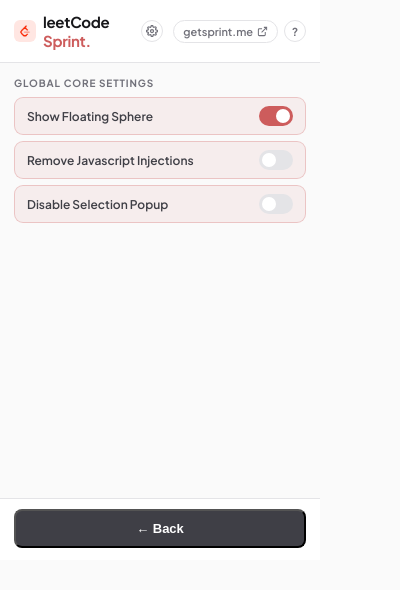
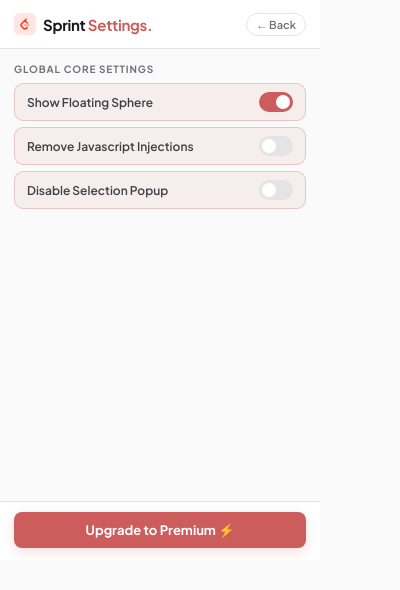
Before and after one commit to rey-1e/sprint, a browser extension: page popup/popup.html in a window 400 px wide. Both pictures are taken after a click on the link "Extension Settings". Drawn offline with Linux system fonts and the light colour scheme.

Commit message:
the best one

```diff
--- a/popup/popup.html
+++ b/popup/popup.html
@@ -19,6 +19,8 @@
 </head>
 <body>
 
+  <!-- VIEW 1: Main Dashboard Section -->
+  <div id="main-view" class="view-panel active">
     <header>
       <div class="brand">
         <img src="../icon.png" alt="Sprint icon" onerror="this.style.display='none'" />
@@ -32,18 +34,9 @@
             <path d="M19.4 15a1.65 1.65 0 0 0 .33 1.82l.06.06a2 2 0 1 1-2.83 2.83l-.06-.06a1.65 1.65 0 0 0-1.82-.33 1.65 1.65 0 0 0-1 1.51V21a2 2 0 0 1-4 0v-.09A1.65 1.65 0 0 0 9 19.4a1.65 1.65 0 0 0-1.82.33l-.06.06a2 2 0 1 1-2.83-2.83l.06-.06a1.65 1.65 0 0 0 .33-1.82 1.65 1.65 0 0 0-1.51-1H3a2 2 0 0 1 0-4h.09A1.65 1.65 0 0 0 4.6 9a1.65 1.65 0 0 0-.33-1.82l-.06-.06a2 2 0 1 1 2.83-2.83l.06.06a1.65 1.65 0 0 0 1.82.33H9a1.65 1.65 0 0 0 1-1.51V3a2 2 0 0 1 4 0v.09a1.65 1.65 0 0 0 1 1.51 1.65 1.65 0 0 0 1.82-.33l.06-.06a2 2 0 1 1 2.83 2.83l-.06.06a1.65 1.65 0 0 0-.33 1.82V9a1.65 1.65 0 0 0 1.51 1H21a2 2 0 0 1 0 4h-.09a1.65 1.65 0 0 0-1.51 1z"></path>
           </svg>
         </a>
-      <a href="https://getsprint.me" class="website-link" id="website-link" title="Visit getsprint.me">
-        getsprint.me
-        <svg width="11" height="11" viewBox="0 0 24 24" fill="none" stroke="currentColor" stroke-width="2.2">
-          <path d="M18 13v6a2 2 0 0 1-2 2H5a2 2 0 0 1-2-2V8a2 2 0 0 1 2-2h6"/><polyline points="15 3 21 3 21 9"/><line x1="10" y1="14" x2="21" y2="3"/>
-        </svg>
-      </a>
-      <a href="https://getsprint.me/support.html" class="info-question-link" id="info-question-link" title="Help & Support">?</a>
       </div>
     </header>
 
-  <!-- VIEW 1: Main Dashboard Section -->
-  <div id="main-view" class="view-panel active">
     <main>
       <div class="section">
         <div class="shortcut-group">
@@ -92,6 +85,16 @@
 
   <!-- VIEW 2: Integrated Settings View -->
   <div id="settings-view" class="view-panel">
+    <header>
+      <div class="brand">
+        <img src="../icon.png" alt="Sprint icon" onerror="this.style.display='none'" />
+        <span class="ext-name">Sprint <span>Settings.</span></span>
+      </div>
+      <div>
+        <a href="#" class="website-link" id="settings-back-btn" style="font-size: 11px; font-weight: 600;">&larr; Back</a>
+      </div>
+    </header>
+
     <main>
       <div class="section">
         <p class="section-label">Global Core Settings</p>
@@ -121,7 +124,7 @@
       </div>
     </main>
     <footer>
-      <button class="btn-donate" id="settings-back-btn" style="background: var(--ink-soft); box-shadow: none;">&larr; Back</button>
+      <a class="btn-donate" id="settings-upgrade-link" href="https://getsprint.me/payments/index.html" target="_blank">Upgrade to Premium ⚡</a>
     </footer>
   </div>
 
--- a/popup/popup.js
+++ b/popup/popup.js
@@ -23,6 +23,7 @@ async function broadcastMessage(message) {
 
 document.addEventListener('DOMContentLoaded', async () => {
   setupLink('upgrade-link');
+  setupLink('settings-upgrade-link');
   setupLink('website-link');
   setupLink('info-question-link');
 
@@ -32,7 +33,8 @@ document.addEventListener('DOMContentLoaded', async () => {
   // Navigation pill logic to leetcode.html
   const leetcodePill = document.getElementById('leetcode-pill');
   if (leetcodePill) {
-    leetcodePill.addEventListener('click', () => {
+    leetcodePill.addEventListener('click', (e) => {
+      e.preventDefault();
       window.location.href = 'leetcode.html';
     });
   }
```
Lines whose indentation alone changed are shown as unchanged.
